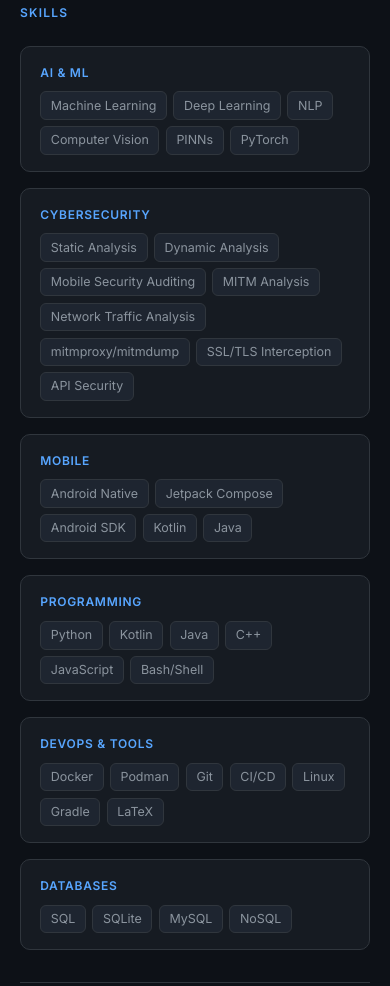
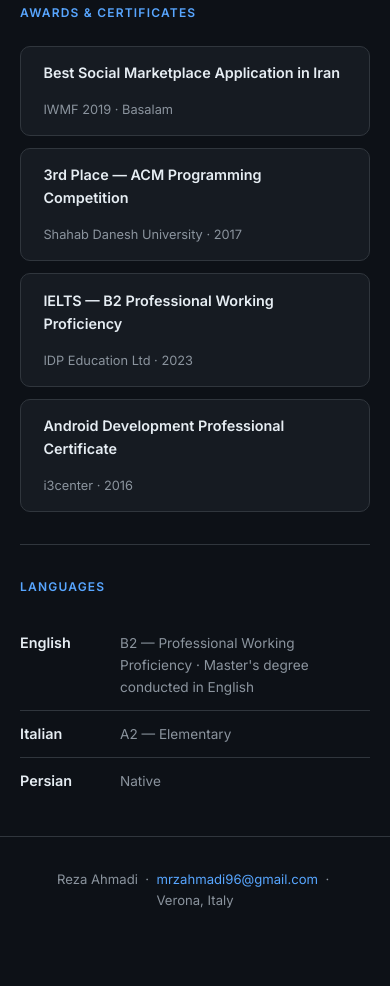
Before and after one commit to MrzAhmadi/MrzAhmadi.github.io, a plain HTML site: page index.html in a window 390 px wide. Shown: the part 6186-7172 px from the top of the page. After the commit the page ends 7129 px from the top, so only its background shows below. Drawn offline with Linux system fonts and the light colour scheme.

Commit message:
Remove skills section

```diff
--- a/index.html
+++ b/index.html
@@ -41,7 +41,6 @@
       <li><a href="#publications">Publications</a></li>
       <li><a href="#education">Education</a></li>
       <li><a href="#experience">Experience</a></li>
-      <li><a href="#skills">Skills</a></li>
       <li><a href="#awards">Awards</a></li>
       <li><a href="#languages">Languages</a></li>
     </ul>
@@ -302,80 +301,6 @@
 
   <hr class="divider" />
 
-  <section id="skills">
-    <p class="section-title">Skills</p>
-    <div class="skills-grid">
-      <div class="skill-card">
-        <div class="skill-label">AI &amp; ML</div>
-        <div class="skill-tags">
-          <span class="skill-tag">Machine Learning</span>
-          <span class="skill-tag">Deep Learning</span>
-          <span class="skill-tag">NLP</span>
-          <span class="skill-tag">Computer Vision</span>
-          <span class="skill-tag">PINNs</span>
-          <span class="skill-tag">PyTorch</span>
-        </div>
-      </div>
-      <div class="skill-card">
-        <div class="skill-label">Cybersecurity</div>
-        <div class="skill-tags">
-          <span class="skill-tag">Static Analysis</span>
-          <span class="skill-tag">Dynamic Analysis</span>
-          <span class="skill-tag">Mobile Security Auditing</span>
-          <span class="skill-tag">MITM Analysis</span>
-          <span class="skill-tag">Network Traffic Analysis</span>
-          <span class="skill-tag">mitmproxy/mitmdump</span>
-          <span class="skill-tag">SSL/TLS Interception</span>
-          <span class="skill-tag">API Security</span>
-        </div>
-      </div>
-      <div class="skill-card">
-        <div class="skill-label">Mobile</div>
-        <div class="skill-tags">
-          <span class="skill-tag">Android Native</span>
-          <span class="skill-tag">Jetpack Compose</span>
-          <span class="skill-tag">Android SDK</span>
-          <span class="skill-tag">Kotlin</span>
-          <span class="skill-tag">Java</span>
-        </div>
-      </div>
-      <div class="skill-card">
-        <div class="skill-label">Programming</div>
-        <div class="skill-tags">
-          <span class="skill-tag">Python</span>
-          <span class="skill-tag">Kotlin</span>
-          <span class="skill-tag">Java</span>
-          <span class="skill-tag">C++</span>
-          <span class="skill-tag">JavaScript</span>
-          <span class="skill-tag">Bash/Shell</span>
-        </div>
-      </div>
-      <div class="skill-card">
-        <div class="skill-label">DevOps &amp; Tools</div>
-        <div class="skill-tags">
-          <span class="skill-tag">Docker</span>
-          <span class="skill-tag">Podman</span>
-          <span class="skill-tag">Git</span>
-          <span class="skill-tag">CI/CD</span>
-          <span class="skill-tag">Linux</span>
-          <span class="skill-tag">Gradle</span>
-          <span class="skill-tag">LaTeX</span>
-        </div>
-      </div>
-      <div class="skill-card">
-        <div class="skill-label">Databases</div>
-        <div class="skill-tags">
-          <span class="skill-tag">SQL</span>
-          <span class="skill-tag">SQLite</span>
-          <span class="skill-tag">MySQL</span>
-          <span class="skill-tag">NoSQL</span>
-        </div>
-      </div>
-    </div>
-  </section>
-
-  <hr class="divider" />
-
   <section id="awards">
     <p class="section-title">Awards &amp; Certificates</p>
     <div class="awards-list">
--- a/sitemap.xml
+++ b/sitemap.xml
@@ -4,8 +4,4 @@
     <loc>https://mrzahmadi.github.io/</loc>
     <lastmod>2026-10-06</lastmod>
   </url>
-  <url>
-    <loc>https://mrzahmadi.github.io/res/thesis_AASI.pdf</loc>
-    <lastmod>2026-10-21</lastmod>
-  </url>
 </urlset>
--- a/style.css
+++ b/style.css
@@ -351,40 +351,6 @@ hr.divider {
 
 .edu-link:hover { opacity: 0.85; transform: translateY(-1px); }
 
-/* Skills */
-.skills-grid {
-  display: grid;
-  grid-template-columns: repeat(auto-fill, minmax(220px, 1fr));
-  gap: 1rem;
-}
-
-.skill-card {
-  background: var(--surface);
-  border: 1px solid var(--border);
-  border-radius: 10px;
-  padding: 1rem 1.2rem;
-}
-
-.skill-label {
-  font-size: 0.75rem;
-  font-weight: 600;
-  letter-spacing: 0.06em;
-  text-transform: uppercase;
-  color: var(--accent);
-  margin-bottom: 0.6rem;
-}
-
-.skill-tags { display: flex; flex-wrap: wrap; gap: 0.4rem; }
-
-.skill-tag {
-  background: var(--surface2);
-  border: 1px solid var(--border);
-  color: var(--muted);
-  font-size: 0.78rem;
-  padding: 0.2rem 0.6rem;
-  border-radius: 6px;
-}
-
 /* Awards */
 .awards-list { display: flex; flex-direction: column; gap: 0.75rem; }
 
@@ -471,13 +437,10 @@ footer a { color: var(--accent); text-decoration: none; }
 
   .award-item { flex-direction: column; align-items: flex-start; }
   .award-meta { white-space: normal; }
-
-  .skills-grid { grid-template-columns: 1fr 1fr; }
 }
 
 @media (max-width: 400px) {
   nav ul { display: none; }
-  .skills-grid { grid-template-columns: 1fr; }
   .hero-links { flex-direction: column; align-items: center; }
   .btn { width: 100%; justify-content: center; }
 }
```
